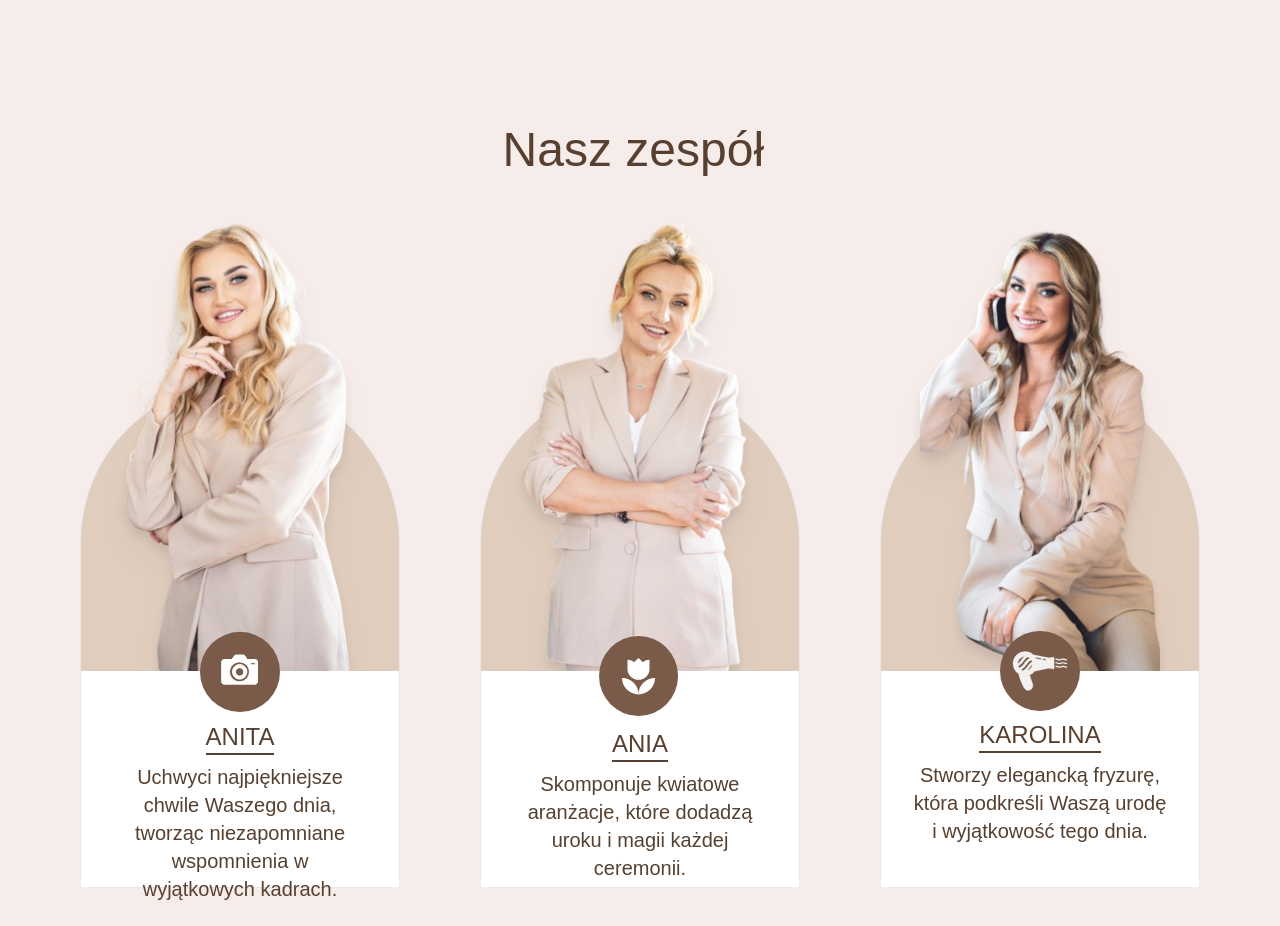
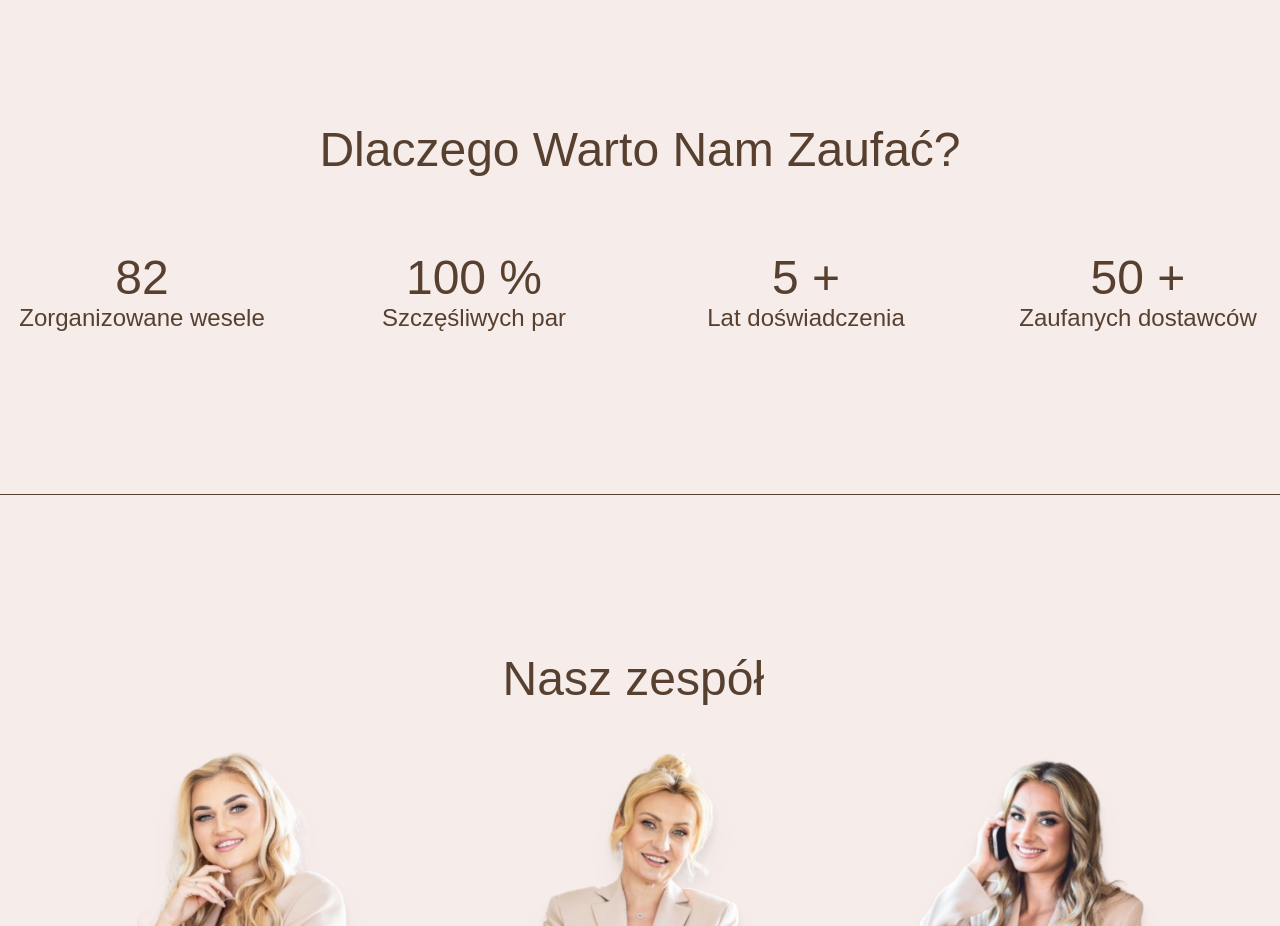
Before and after one commit to VxrRoot/kwiatamiszyte-weddingplanner, a Next.js app: page / in a window 1280 px wide. Shown: the part 3980-4906 px from the top of the page. Built offline with nearby package versions, Linux system fonts and the light colour scheme; a web font is replaced by a local one.

Commit message:
number section

```diff
--- a/package.json
+++ b/package.json
@@ -13,6 +13,7 @@
     "framer-motion": "^11.5.4",
     "next": "14.2.8",
     "react": "^18",
+    "react-countup": "^6.5.3",
     "react-dom": "^18",
     "react-slick": "^0.30.2",
     "sass": "^1.78.0",
--- a/src/app/page.tsx
+++ b/src/app/page.tsx
@@ -1,5 +1,6 @@
 import AboutSection from "@/sections/AboutSection";
 import HeroSection from "@/sections/HeroSection";
+import NumbersSection from "@/sections/NumbersSection";
 import OfferSection from "@/sections/OfferSection";
 import StepsSection from "@/sections/StepsSection";
 import OurTeamSection from "../sections/OurTeamSection";
@@ -10,6 +11,7 @@ export default function Home() {
       <HeroSection />
       <AboutSection />
       <OfferSection />
+      <NumbersSection />
       <OurTeamSection />
       <StepsSection />
     </main>
--- /dev/null
+++ b/src/sections/NumbersSection.tsx
@@ -0,0 +1,56 @@
+"use client";
+import ContainerLayout from "@/layouts/ContainerLayout";
+import { useInView } from "framer-motion";
+import React, { useRef } from "react";
+import CountUp from "react-countup";
+
+const NumbersSection = () => {
+  const ref = useRef(null);
+  const isInView = useInView(ref, { once: true });
+
+  return (
+    <section className="text-primary pb-40 mb-40 border-b border-primary">
+      <ContainerLayout>
+        <h2 className="text-center mb-20 text-5xl">
+          Dlaczego Warto Nam Zaufać?
+        </h2>
+        <div
+          className="grid grid-cols-1 md:grid-cols-2 lg:grid-cols-4 gap-20 text-5xl [&_p]:text-2xl"
+          ref={ref}
+        >
+          <div className="flex flex-col items-center justify-center">
+            <span>
+              {isInView ? <CountUp end={82} duration={3} delay={0.5} /> : 0}
+            </span>
+            <p>Zorganizowane wesele</p>
+          </div>
+          <div className="flex items-center flex-col justify-center">
+            <span>
+              {isInView ? <CountUp end={100} duration={3} delay={0.5} /> : 0} %
+            </span>
+            <p>Szczęśliwych par</p>
+          </div>
+          <div className="flex items-center flex-col justify-center">
+            <span>
+              {isInView ? <CountUp end={5} duration={3} delay={0.5} /> : 0} +
+            </span>
+            <p>Lat doświadczenia</p>
+          </div>
+          <div className="flex items-center flex-col justify-center">
+            <span>
+              {isInView ? (
+                <CountUp end={50} className="" duration={3} delay={0.5} />
+              ) : (
+                0
+              )}{" "}
+              +
+            </span>
+            <p>Zaufanych dostawców</p>
+          </div>
+        </div>
+      </ContainerLayout>
+    </section>
+  );
+};
+
+export default NumbersSection;
```
Also changed, not shown: 1 other file (tests, documents, lock files or other folders).
